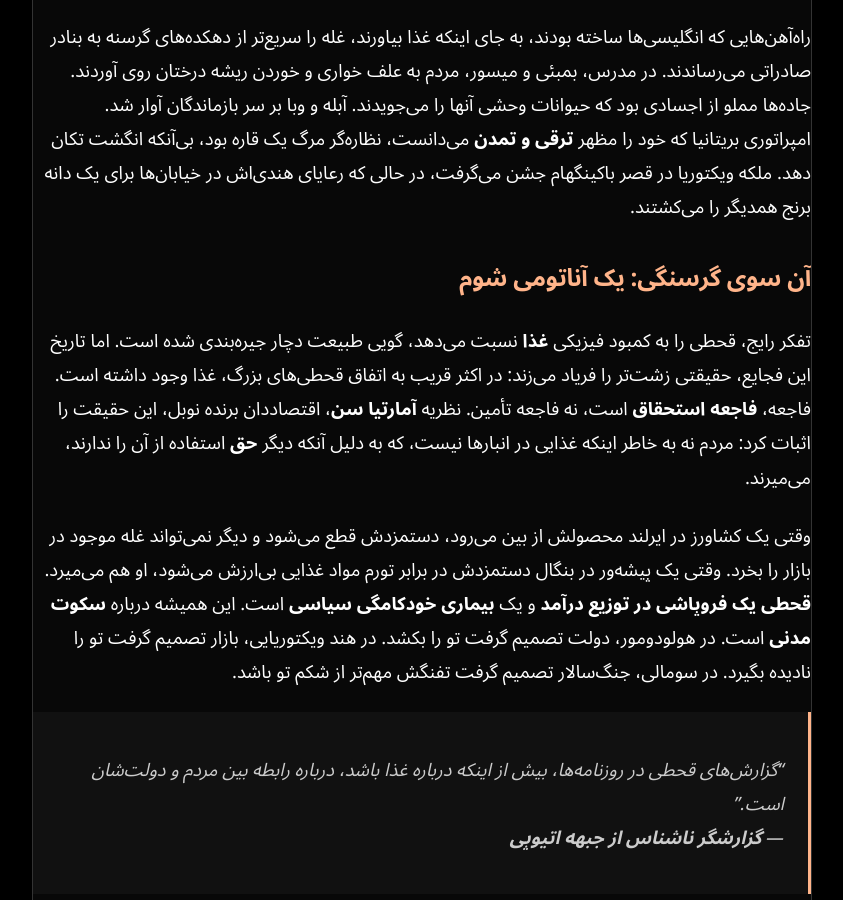
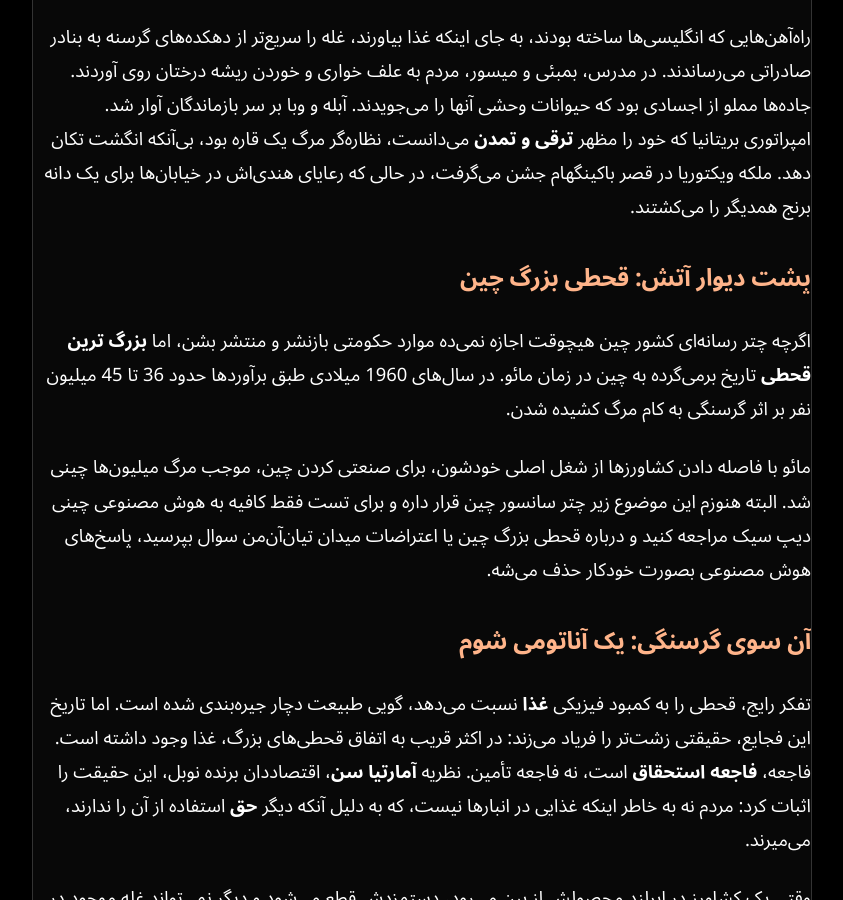
Before and after one commit to darkblog/darkblog.github.io, a Jekyll site: the page built from _posts/2026-5-7-famine.md, in a window 1280 px wide and 900 px high, scrolled down 4688 px. Shown: the whole window, without its empty margins (218-1061 px from the left). Built offline with Jekyll 4.4.1, drawn with Linux system fonts in a browser that asks for light colours.

Commit message:
Update 2026-5-7-famine.md

```diff
--- a/_posts/2026-5-7-famine.md
+++ b/_posts/2026-5-7-famine.md
@@ -62,6 +62,12 @@ title: "مرگ در سکوت: وقتی زمین سفره‌هایش را جمع
 
 راه‌آهن‌هایی که انگلیسی‌ها ساخته بودند، به جای اینکه غذا بیاورند، غله را سریع‌تر از دهکده‌های گرسنه به بنادر صادراتی می‌رساندند. در مدرس، بمبئی و میسور، مردم به علف خواری و خوردن ریشه درختان روی آوردند. جاده‌ها مملو از اجسادی بود که حیوانات وحشی آنها را می‌جویدند. آبله و وبا بر سر بازماندگان آوار شد. امپراتوری بریتانیا که خود را مظهر **ترقی و تمدن** می‌دانست، نظاره‌گر مرگ یک قاره بود، بی‌آنکه انگشت تکان دهد. ملکه ویکتوریا در قصر باکینگهام جشن می‌گرفت، در حالی که رعایای هندی‌اش در خیابان‌ها برای یک دانه برنج همدیگر را می‌کشتند.
 
+## پشت دیوار آتش: قحطی بزرگ چین
+
+اگرچه چتر رسانه‌ای کشور چین هیچوقت اجازه نمی‌ده موارد حکومتی بازنشر و منتشر بشن، اما **بزرگ ترین قحطی** تاریخ برمی‌گرده به چین در زمان مائو. در سال‌های 1960 میلادی طبق برآوردها حدود 36 تا 45 میلیون نفر بر اثر گرسنگی به کام مرگ کشیده شدن.
+
+مائو با فاصله دادن کشاورزها از شغل اصلی خودشون، برای صنعتی کردن چین، موجب مرگ میلیون‌ها چینی شد. البته هنوزم این موضوع زیر چتر سانسور چین قرار داره و برای تست فقط کافیه به هوش مصنوعی چینی دیپ سیک مراجعه کنید و درباره قحطی بزرگ چین یا اعتراضات میدان تیان‌آن‌من سوال بپرسید، پاسخ‌های هوش مصنوعی بصورت خودکار حذف می‌شه.
+
 ## آن سوی گرسنگی: یک آناتومی شوم
 
 تفکر رایج، قحطی را به کمبود فیزیکی **غذا** نسبت می‌دهد، گویی طبیعت دچار جیره‌بندی شده است. اما تاریخ این فجایع، حقیقتی زشت‌تر را فریاد می‌زند: در اکثر قریب به اتفاق قحطی‌های بزرگ، غذا وجود داشته است. فاجعه، **فاجعه استحقاق** است، نه فاجعه تأمین. نظریه **آمارتیا سن**، اقتصاددان برنده نوبل، این حقیقت را اثبات کرد: مردم نه به خاطر اینکه غذایی در انبارها نیست، که به دلیل آنکه دیگر **حق** استفاده از آن را ندارند، می‌میرند.
```
